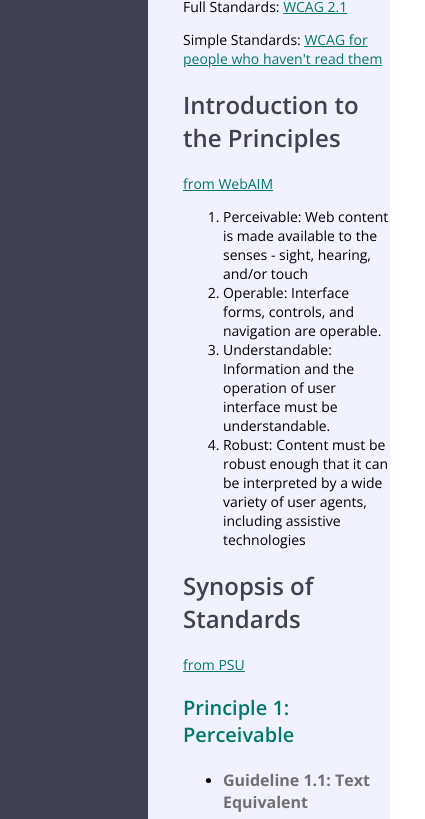
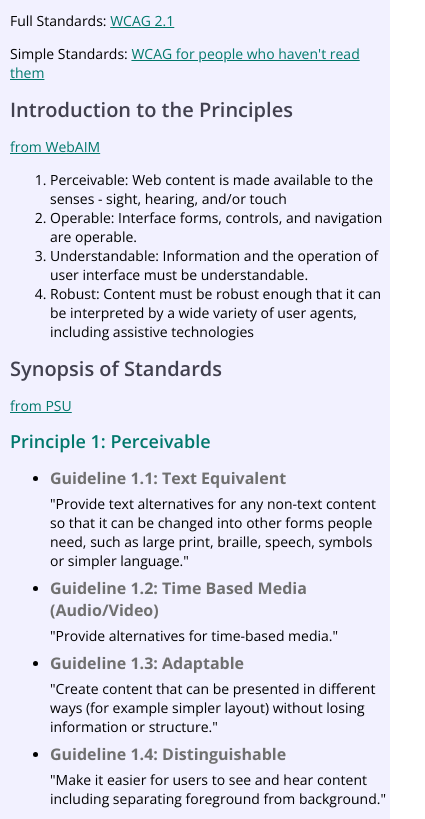
Before and after one commit to tashasimone/accessibleA11Y, a plain HTML site: page visual/standards.html in a window 390 px wide. Shown: the part 398-1217 px from the top of the page, 425 px wide, since content can reach past the window. Drawn offline with nearby package versions, Linux system fonts and the light colour scheme.

Commit message:
most mobile styling done

```diff
--- a/sass_dir/styles.scss
+++ b/sass_dir/styles.scss
@@ -26,6 +26,12 @@ $color-warning: #D54308;
   }
 }
 
+@mixin set-type($size, $color, $weight) {
+    font-size: $size;
+    color: $color;
+    font-weight: $weight;
+}
+
 
 a {
     color: $color-main;
@@ -52,14 +58,14 @@ body {
     font-size: 1.4rem;
     max-width: 1200px;
     margin: 0 auto;
-    @include respond-to(phone) {
-        // font-size: 90%;
-    }
 }
 .body-content {
     flex: 4;
     margin-left: 3.5rem;
-    @include respond-to(phone) { flex: 1;}
+    @include respond-to(phone) {
+        margin-left: 1rem;
+        padding-top: 1rem;
+    }
 }
 footer {
     background-color: $color-dark;
@@ -114,29 +120,28 @@ footer {
     }
 }
 h1 {
-    font-size: 3.2rem;
-    color: $color-main;
-    font-weight: 700;
+    @include set-type(3.2rem, $color-main, 700);
+    @include respond-to(phone) { font-size: 2.2rem;
+        margin: 1rem 0rem;}
 }
 h2 {
-    font-size: 2.4rem;
-    color: $color-dark;
-    font-weight: 600;
+    @include set-type(2.4rem, $color-dark, 600);
+    @include respond-to(phone) { font-size: 2.0rem;
+        margin: .7rem 0 .5rem 0;}
 }
 h3 {
-    font-size: 2.0rem;
-    color: $color-main;
-    font-weight: 600;
+    @include set-type(2.0rem, $color-main, 600);
+    @include respond-to(phone) { font-size: 1.8rem;
+        margin: .7rem 0 .5rem 0;}
 }
 h4 {
-    font-size: 1.6rem;
-    color: $color-mid;
-    font-weight: 700;
+    @include set-type(1.6rem, $color-mid, 700);
+    @include respond-to(phone) { margin: .7rem 0 .5rem 0;}
 }
 h5 {
-    font-size: 1.6rem;
-    color: $color-main;
-    font-weight: 400;
+    @include set-type(1.6rem, $color-main, 400);
+    @include respond-to(phone) { font-size: 1.4rem;
+        margin: .7rem 0 .5rem 0;}
 }
 
 #header-nav {
@@ -149,14 +154,14 @@ h5 {
     > a {
         padding: 2.5rem 2rem 2.5rem 4rem;
         @include respond-to(phone) {
-            padding: 0;
-            flex: 30%
+            padding: 1rem;
+            flex: 3;
+            box-sizing: border-box;
         }
         > img {
             width: 16rem;
             @include respond-to(phone) {
-                width: 80%;
-                margin: 0 auto;
+                width: 100%;
             }
         }
     }
@@ -168,8 +173,9 @@ h5 {
         padding: 0;
         @include respond-to(phone) {
             flex-flow: column wrap;
-            flex: 3;
-            max-height: 200px;
+            flex: 6;
+            max-height: 140px;
+            margin: 1rem;
         }
         li {
             width: 120px;
@@ -181,13 +187,16 @@ h5 {
             text-align: center;
             font-weight: 600;
             @include respond-to(phone) {
+                height: 3rem;
+                width: 10rem;
+                text-align: start;
+                line-height: 4;
                 margin: 0;
-                padding: .5rem;
-                height: 5rem;
-                width: 7rem;
-                a>img {
-                    width: 2rem;
-                }
+                box-sizing: border-box;
+                padding: 0rem 1rem;
+
+                a>img { display: none; }
+                br { display: none; }
             }
             &.active {
                 background-color: $color-light;
@@ -234,29 +243,11 @@ main {
     border-top-right-radius: 20px;
     display: flex;
     @include respond-to(phone) {
-        flex-flow: row wrap;
+        display: block;
         padding: 0 0 3rem 0;
     }
 }
 #side-nav {
-
-    @include respond-to(phone) {
-        // z-index: 1;
-        // position: absolute;
-        // #sidenavButton:checked ~ nav {
-        //     transform: translateX(0);
-        //     transition: all 0.3s ease-out;
-        // }
-        // #sidenavButton:checked ~ nav>ul>li {
-        //     opacity: 1;
-        //     transform: translateX(0);
-        //     transition: all 0.6s ease-out;
-        // }
-        // #sidenavButton {
-        //     display: none;
-        // }
-    }
-
     flex: 1;
     height: inherit;
     background-color: $color-dark;
```
Also changed, not shown: css/styles.css.
